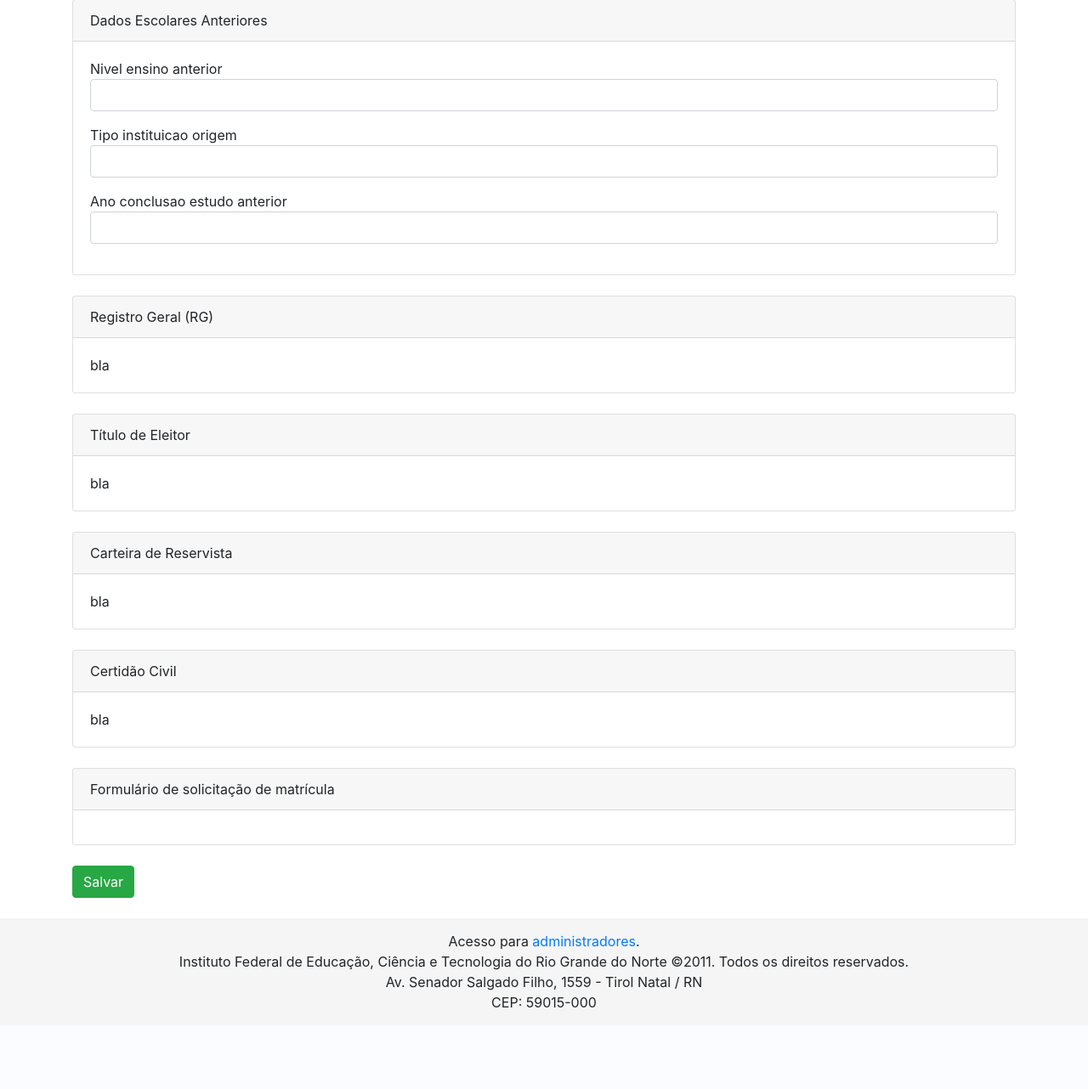
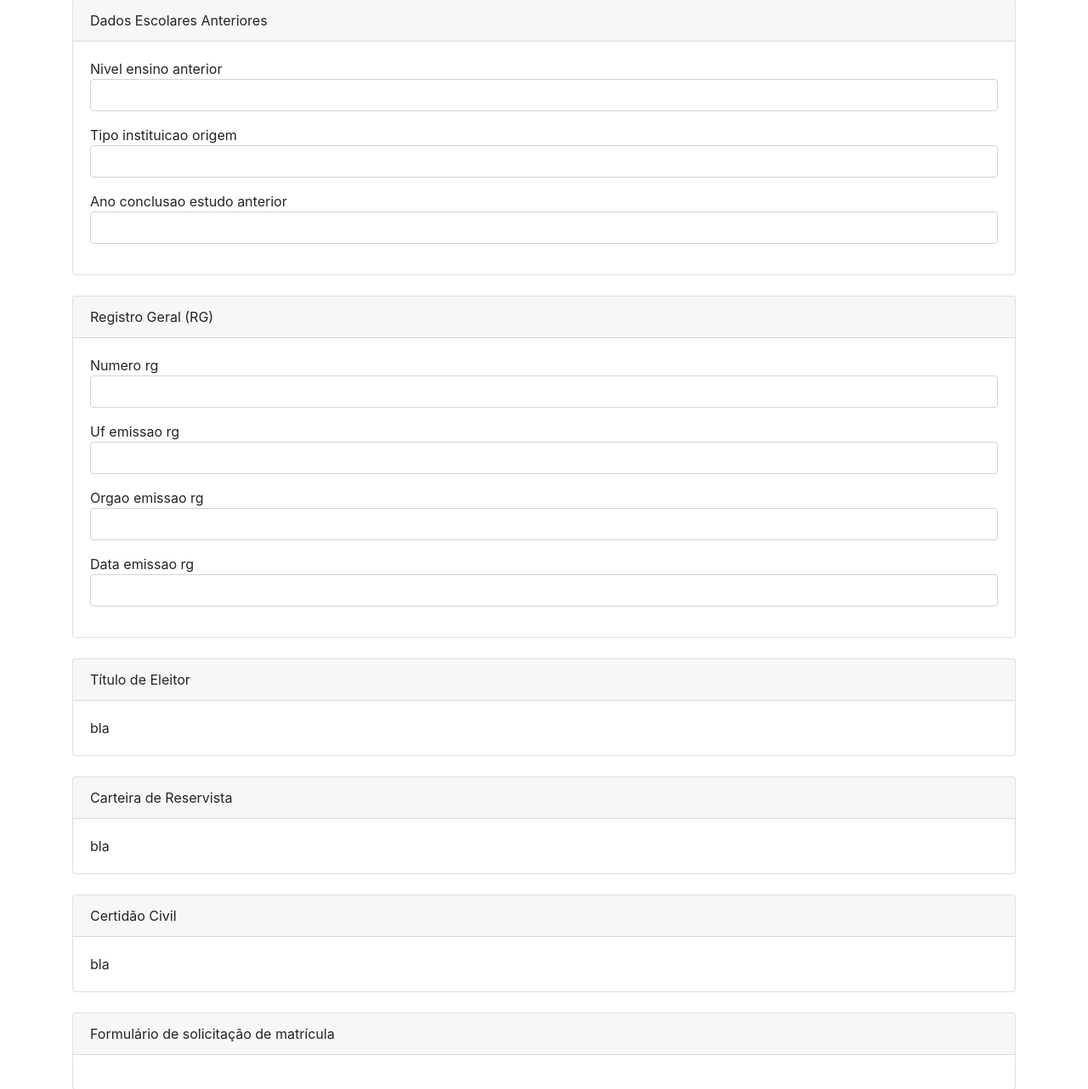
Before and after one commit to suap-ead/ege_preinscricao, a Django app: template solicitacao/templates/pre_matricula/solicitacao/formulario.html in a window 1280 px wide. Shown: the part 4614-5896 px from the top of the page at 85% size. Before the commit the page ends 5800 px from the top, so only its background shows below. Run offline with Django 3.2, Linux system fonts and the light colour scheme; the template is opened without the code that fills it: most values are stand-ins (such as "Sample title", 1, 10 or a date in 2020); form fields are guessed from the names that the template uses; parts of the project's set-up code (start-up, migrations or seed data) failed here and were passed over; some libraries are stand-ins or nearby versions.

Commit message:
[UPD] Sessão Registro Geral (RG) de formulário de solicitação definida.

```diff
--- a/solicitacao/templates/pre_matricula/solicitacao/formulario.html
+++ b/solicitacao/templates/pre_matricula/solicitacao/formulario.html
@@ -279,7 +279,26 @@
         <div class="card">
           <div class="card-header">Registro Geral (RG)</div>
           <div class="card-body">
-              bla
+            <p class="form-group">
+              {{ form.numero_rg.label_tag }}
+              {{ form.numero_rg }}
+              <span class="helptext">{{ form.numero_rg.help_text }}</span>
+            </p>
+            <p class="form-group">
+              {{ form.uf_emissao_rg.label_tag }}
+              {{ form.uf_emissao_rg }}
+              <span class="helptext">{{ form.uf_emissao_rg.help_text }}</span>
+            </p>
+            <p class="form-group">
+              {{ form.orgao_emissao_rg.label_tag }}
+              {{ form.orgao_emissao_rg }}
+              <span class="helptext">{{ form.orgao_emissao_rg.help_text }}</span>
+            </p>
+            <p class="form-group">
+              {{ form.data_emissao_rg.label_tag }}
+              {{ form.data_emissao_rg }}
+              <span class="helptext">{{ form.data_emissao_rg.help_text }}</span>
+            </p>
           </div>
         </div>
         <br>
```
